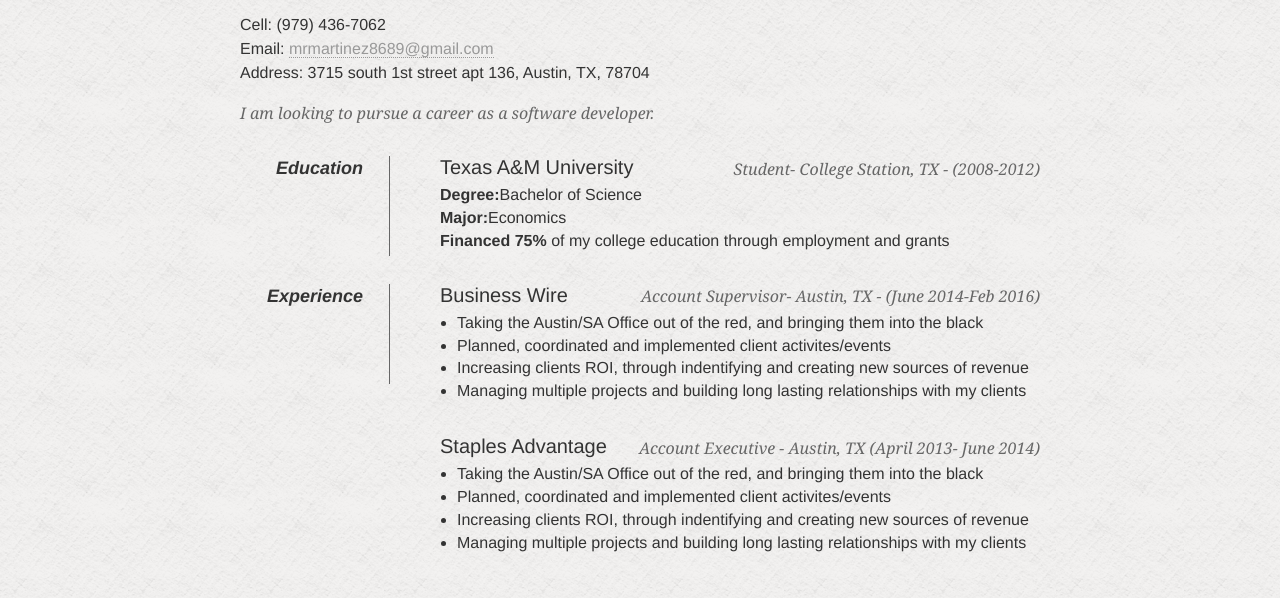
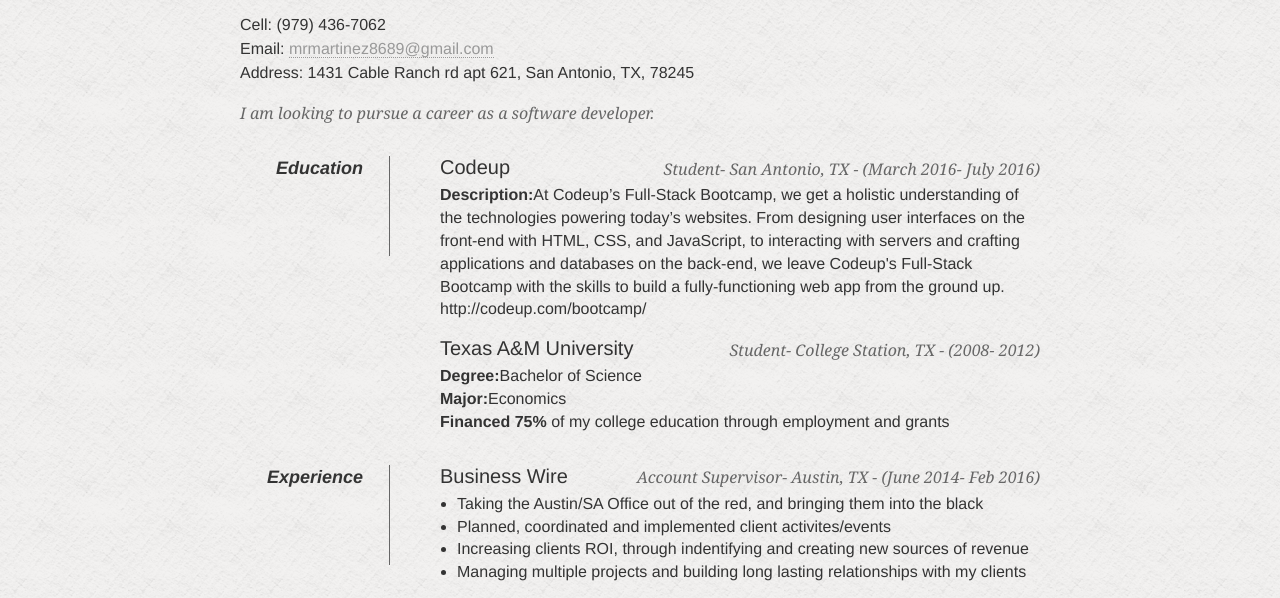
Before and after one commit to MatthewMRM/MatthewMRM.github.io, a plain HTML site: page Resume_1.html in a window 1280 px wide. Shown: the part 159-757 px from the top of the page. Drawn offline with nearby package versions, Linux system fonts and the light colour scheme; a web font is replaced by a local one.

Commit message:
updated info

```diff
--- a/Resume_1.html
+++ b/Resume_1.html
@@ -64,7 +64,7 @@
             <p>
                 Cell: <span class="tel">(979) 436-7062</span><br />
                 Email: <span><a class="email" href="mailto:greatoldone@lovecraft.com">mrmartinez8689@gmail.com</a></span><br />
-                Address: <span class="Add">3715 south 1st street apt 136, Austin, TX, 78704</span><br />
+                Address: <span class="Add">1431 Cable Ranch rd apt 621, San Antonio, TX, 78245</span><br />
             </p>
             </div>
 
@@ -81,7 +81,12 @@
 
             <dt>Education</dt>
             <dd>
-                <h2>Texas A&M University<span> Student- College Station, TX - (2008-2012)</span></h2>
+                <h2>Codeup<span> Student- San Antonio, TX - (March 2016- July 2016)</span></h2>
+                <p><strong>Description:</strong>At Codeup’s Full-Stack Bootcamp, we get a holistic understanding of the technologies powering today’s websites. From designing user interfaces on the front-end with HTML, CSS, and JavaScript, to interacting with servers and crafting applications and databases on the back-end, we leave Codeup's Full-Stack Bootcamp with the skills to build a fully-functioning web app from the ground up.
+                http://codeup.com/bootcamp/
+                </p>
+
+                <h2>Texas A&M University<span> Student- College Station, TX - (2008- 2012)</span></h2>
                 <p><strong>Degree:</strong>Bachelor of Science<br />
                    <strong>Major:</strong>Economics<br /><strong>Financed 75%</strong> of my college education through employment and grants
                 </p>
@@ -93,7 +98,7 @@
 
             <dt>Experience</dt>
             <dd>
-                <h2>Business Wire <span> Account Supervisor- Austin, TX - (June 2014-Feb 2016)</span></h2>
+                <h2>Business Wire <span> Account Supervisor- Austin, TX - (June 2014- Feb 2016)</span></h2>
                 <ul>
                     <li>Taking the Austin/SA Office out of the red, and bringing them into the black</li>
                 <li>Planned, coordinated and implemented client activites/events</li>
@@ -122,7 +127,7 @@
             <dd class="clear"></dd>
             <dt>Leadership</dt>
             <dd>
-                <h2>Alpha Phi Omega<span>College Station, TX - (2008-2012)</span></h2>
+                <h2>Alpha Phi Omega<span>College Station, TX - (2008- 2012)</span></h2>
                 <h4>President-</h4>
                 <ul>
                     <li>Managed a student service organization with over 350 active members</li>
@@ -130,7 +135,7 @@
                     <li>Served as a liaison between university administrators, national members of Alpha Phi Omega, community and the approximately 350 active members</li>
 
                 </ul>
-                <h4>Pledge Master-<span>College Station, TX - (2008-2012)</span></h4>
+                <h4>Pledge Master-<span>College Station, TX - (2008- 2012)</span></h4>
                 <ul>
                     <li>Managed a pledge class of 150 new members</li>
                     <li>Implemented new recruiting programs that increased aPO membership by 15%</li>
```
